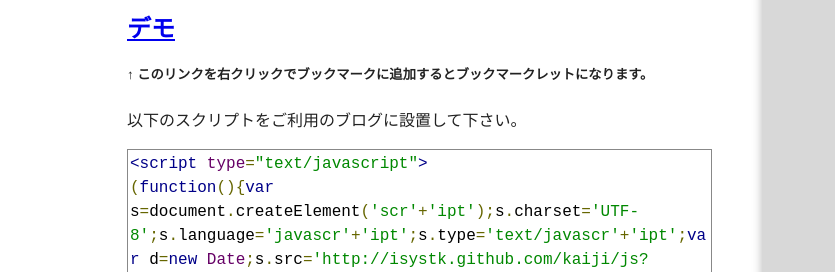
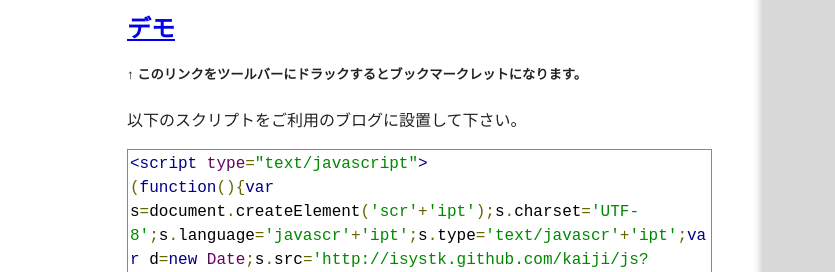
Before and after one commit to isystk/kaiji, a plain HTML site: page index.html in a window 1280 px wide. Shown: the part 228-500 px from the top of the page, 0-835 px from the left. Drawn offline with nearby package versions, Linux system fonts and the light colour scheme.

Commit message:
説明文を追加

```diff
--- a/index.html
+++ b/index.html
@@ -32,7 +32,7 @@
 
 				<section>
 					<h2><a href="javascript:(function(){var%20s=document.createElement('scr'+'ipt');s.charset='UTF-8';s.language='javascr'+'ipt';s.type='text/javascr'+'ipt';var%20d=new%20Date;s.src='http://isystk.github.com/kaiji/js?u='+escape(document.location.href)+'&amp;d='+d.getMilliseconds();document.body.appendChild(s);})();">デモ</a></h2>
-					<h5>↑ このリンクを右クリックでブックマークに追加するとブックマークレットになります。</h5>
+					<h5>↑ このリンクをツールバーにドラックするとブックマークレットになります。</h5>
 
 					<p>以下のスクリプトをご利用のブログに設置して下さい。</p>
 					<pre class="prettyprint">
```
